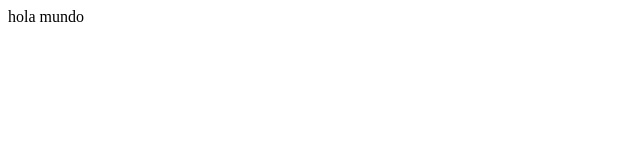
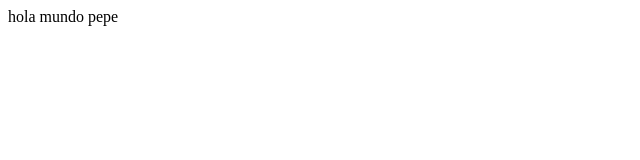
Before and after one commit to KdooQ/achetemeele, a plain HTML site: page index.html in a window 1280 px wide. Shown: the full height of the page, 0-640 px from the left. Drawn offline with Linux system fonts and the light colour scheme.

Commit message:
Update index.html

```diff
--- a/index.html
+++ b/index.html
@@ -7,7 +7,7 @@
 </head>
 
 <body>
-hola mundo
+hola mundo pepe
 </body>
 
 </html>
```
